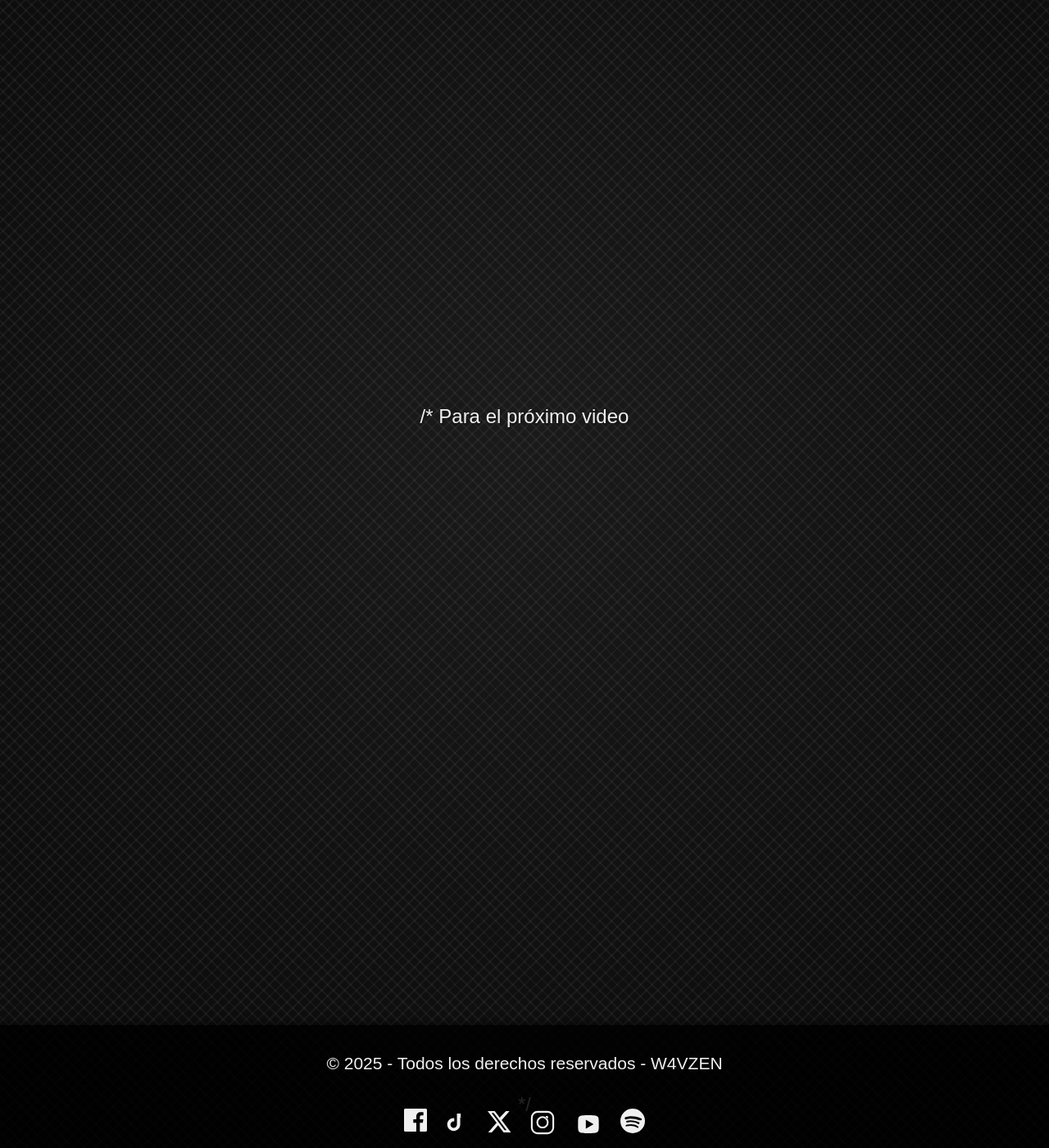
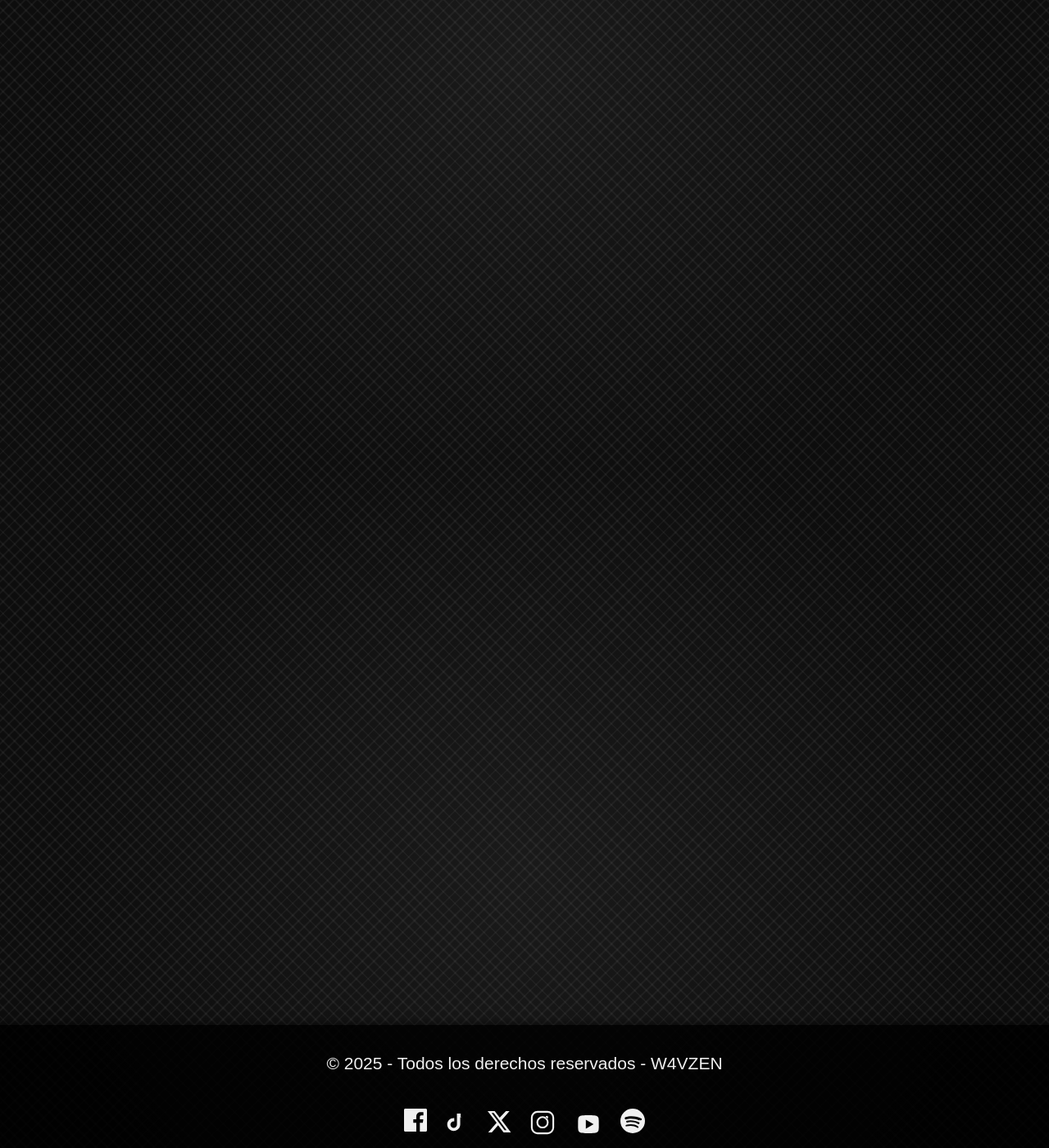
Before and after one commit to W4VZEN/w4vzen.github.io, a Jekyll site: the page built from index.md, in a window 1280 px wide and 1400 px high, scrolled down 425 px. Shown: the whole window at 82% size. Built offline with Jekyll 4.4.1, drawn with Linux system fonts in a browser that asks for light colours; our own code applies the rules of GitHub Pages for plain Markdown files; grey boxes are pictures that could not be loaded.

Commit message:
Update index.md

```diff
--- a/index.md
+++ b/index.md
@@ -1,10 +1,4 @@
 
 <div class="video">
-  <iframe src="https://www.youtube.com/embed/watch?v=tR6D_-9w538" allowfullscreen></iframe>
+  <iframe src="https://www.youtube.com/embed/tR6D_-9w538" allowfullscreen></iframe>
 </div>
-
-/* Para el próximo video
-<div class="video">
-  <iframe src="https://www.youtube.com/embed/ID2" allowfullscreen></iframe>
-</div>
-*/
```
